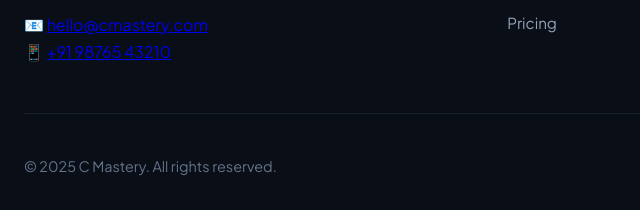
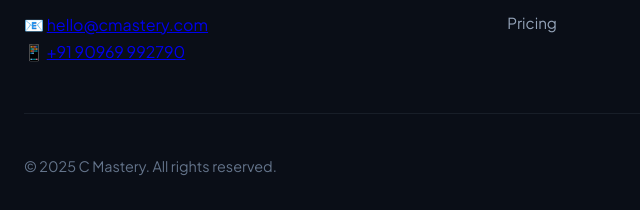
Before and after one commit to kapil101/Varchasva, a plain HTML site: page index.html in a window 1280 px wide. Shown: the part 9076-9286 px from the top of the page, 0-640 px from the left. Drawn offline with Linux system fonts and the light colour scheme.

Commit message:
Update WhatsApp contact information

```diff
--- a/index.html
+++ b/index.html
@@ -849,8 +849,8 @@
             seatsLeft: 12,
 
             // Contact Info
-            whatsappNumber: '919876543210',  // Format: country code + number (no +)
-            whatsappDisplay: '+91 98765 43210',
+            whatsappNumber: '919096992790',  // Format: country code + number (no +)
+            whatsappDisplay: '+91 90969 992790',
             email: 'hello@cmastery.com',
 
             // Pricing (in INR)
```
